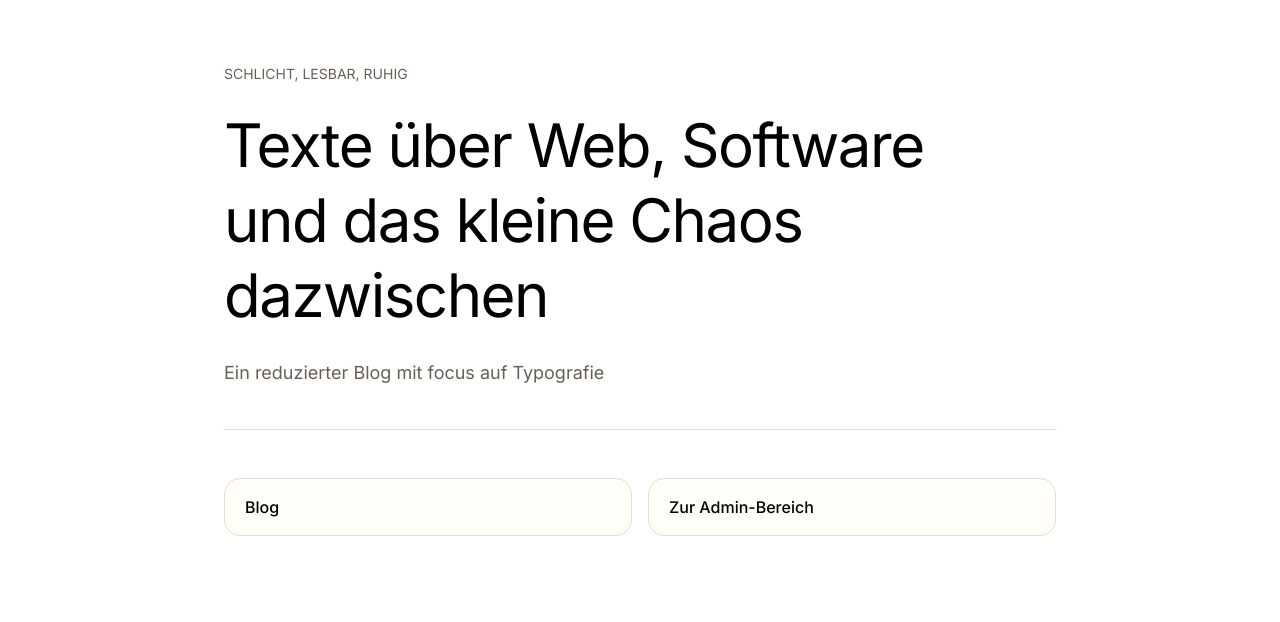
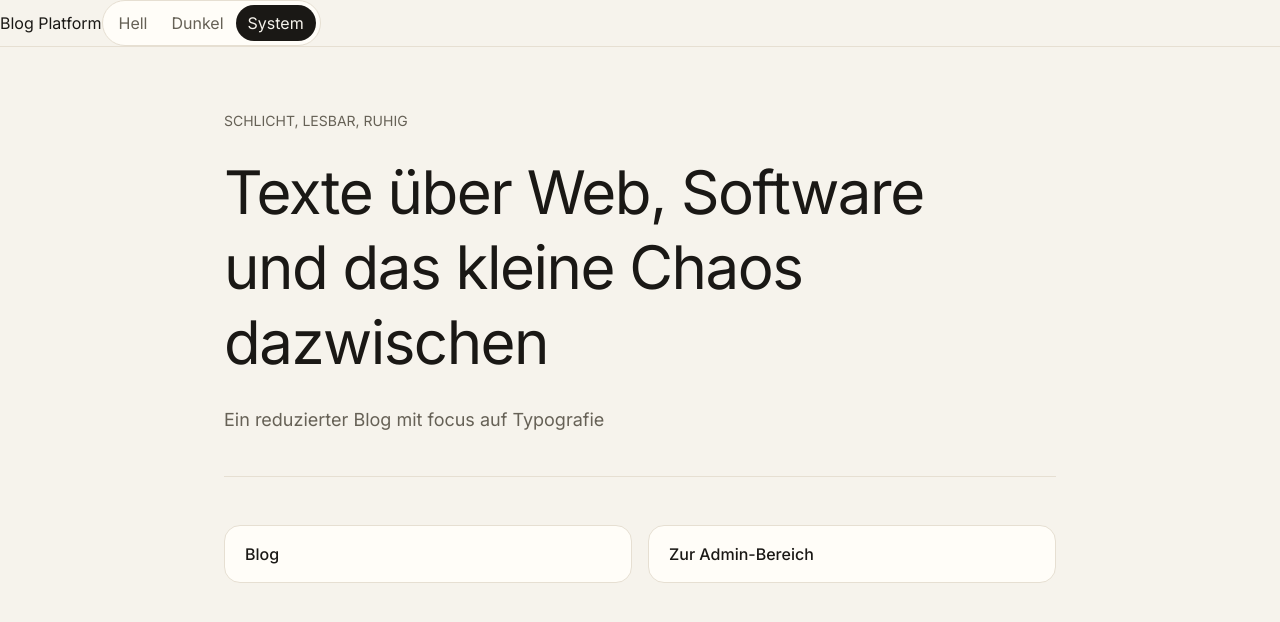
Before and after one commit to AdamKuzniarski/blog-template, a Next.js app: page / in a window 1280 px wide. Shown: the top 622 px of the page. Built offline with nearby package versions, Linux system fonts and the light colour scheme.

Commit message:
update layout.tsx

```diff
--- a/app/layout.tsx
+++ b/app/layout.tsx
@@ -1,5 +1,7 @@
 import type { Metadata } from 'next';
+import Link from 'next/link';
 import { Inter, Source_Serif_4 } from 'next/font/google';
+import { ThemeToggle } from '@/components/theme-toggle';
 import './globals.css';
 
 const inter = Inter({
@@ -12,6 +14,28 @@ const sourceSerif4 = Source_Serif_4({
   variable: '--font-source-serif-4',
 });
 
+const themeScript = `
+(function () {
+  const storageKey = 'theme';
+  const root = document.documentElement;
+  const savedTheme = localStorage.getItem(storageKey);
+
+  const theme =
+    savedTheme === 'light' || savedTheme === 'dark' || savedTheme === 'system'
+      ? savedTheme
+      : 'system';
+
+  const systemTheme = window.matchMedia('(prefers-color-scheme: dark)').matches
+    ? 'dark'
+    : 'light';
+
+  const resolvedTheme = theme === 'system' ? systemTheme : theme;
+
+  root.classList.remove('light', 'dark');
+  root.classList.add(resolvedTheme);
+})();
+`;
+
 export const metadata: Metadata = {
   title: 'Blog Platform',
   description: 'Simple blogging platform built with Next.js and TypeScript',
@@ -19,8 +43,23 @@ export const metadata: Metadata = {
 
 export default function RootLayout({ children }: Readonly<{ children: React.ReactNode }>) {
   return (
-    <html lang="de" className={`${inter.variable} ${sourceSerif4.variable}`}>
-      <body>{children}</body>
+    <html
+      lang="de"
+      suppressHydrationWarning
+      className={`${inter.variable} ${sourceSerif4.variable}`}
+    >
+      <head>
+        <script dangerouslySetInnerHTML={{ __html: themeScript }} />
+      </head>
+      <body className={'bg-page font-sans text-text antialiased'}>
+        <header className={'border-b border-border'}>
+          <div>
+            <Link href="/">Blog Platform</Link>
+            <ThemeToggle />
+          </div>
+        </header>
+        {children}
+      </body>
     </html>
   );
 }
```
